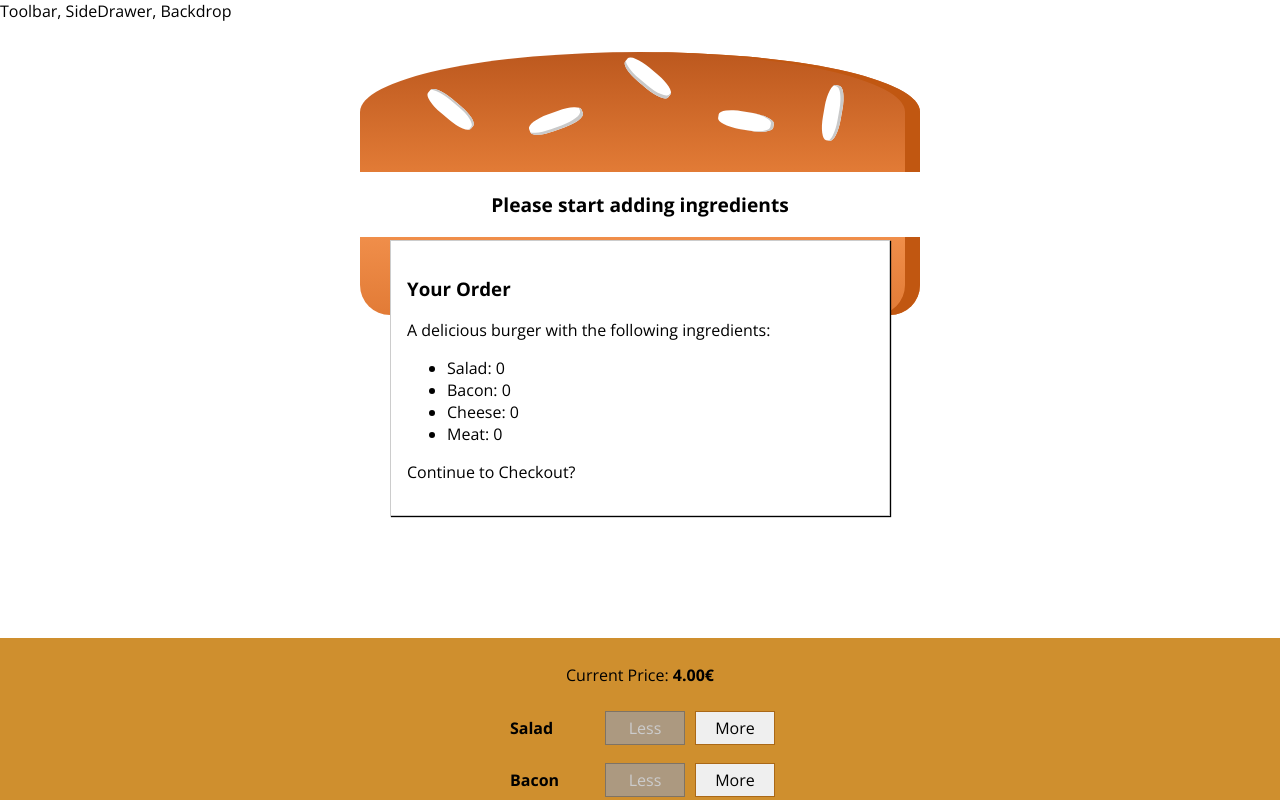
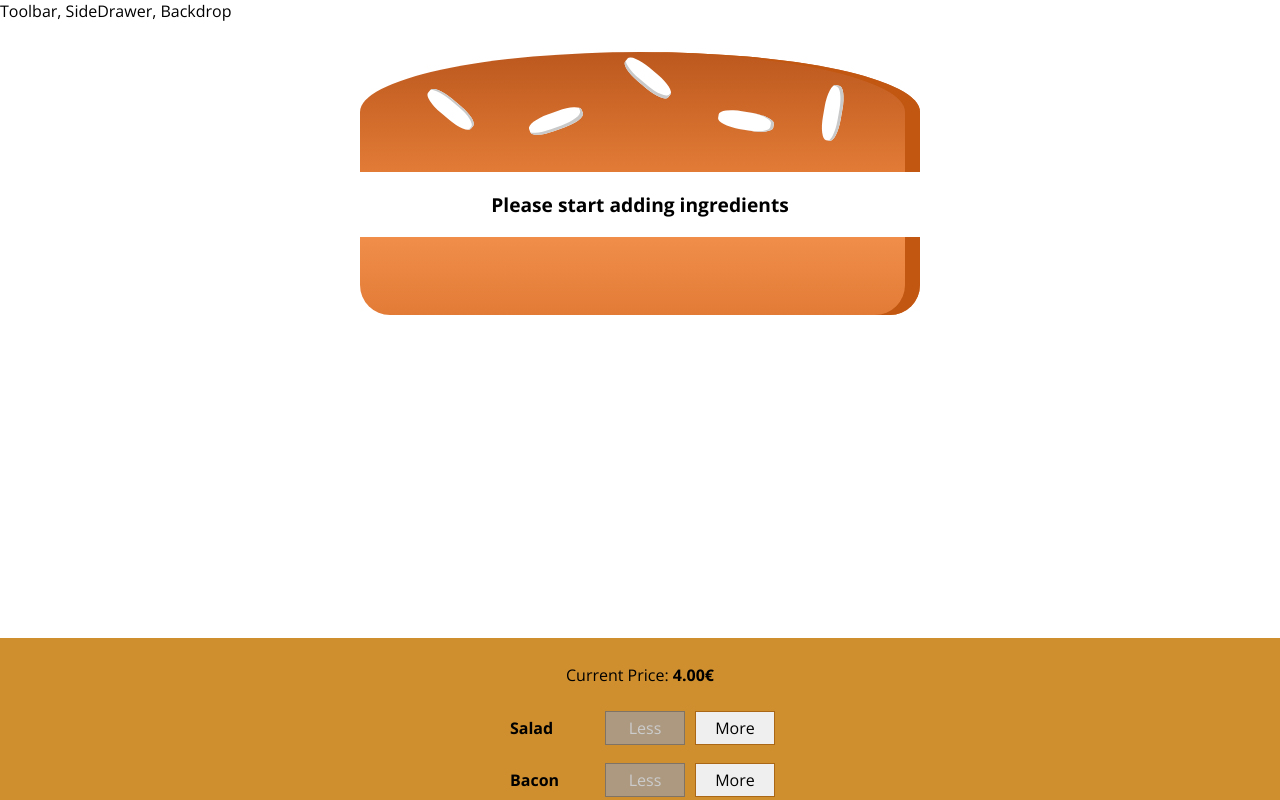
Before and after one commit to diogobcondeco/burger-builder, a React app: page / in a window 1280 px wide. Shown: the top 800 px of the page. Built offline with nearby package versions, Linux system fonts and the light colour scheme.

Commit message:
Showing & Hiding the Modal (with Animation!)

```diff
--- a/src/components/Burger/BuildControls/BuildControls.js
+++ b/src/components/Burger/BuildControls/BuildControls.js
@@ -36,7 +36,8 @@
         ))}
         <button
             className={classes.OrderButton}
-            disabled={!props.purchasable}>Order Now</button>
+            disabled={!props.purchasable}
+            onClick={props.ordered}>Order Now</button>
     </div>
 );
 
--- a/src/components/UI/Modal/Modal.js
+++ b/src/components/UI/Modal/Modal.js
@@ -2,7 +2,13 @@
 import classes from './Modal.css';
 
 const modal = (props) => (
-    <div className={classes.Modal}>
+    <div
+        className={classes.Modal}
+        style={{
+            transform: props.show ? 'translateY(0)' : 'translateY(-100vh)',
+            opacity: props.show ? '1' : '0'
+        }}
+    >
         {props.children}
     </div>
 );
--- a/src/containers/BurgerBuilder/BurgerBuilder.js
+++ b/src/containers/BurgerBuilder/BurgerBuilder.js
@@ -27,6 +27,7 @@
         },
         totalPrice: 4,
         purchasable: false,
+        purchasing: false,
     };
 
     updatePurchaseState(ingredients) {
@@ -77,6 +78,10 @@
         this.updatePurchaseState(updatedIngredients);
     }
 
+    purchaseHandler = () => {
+        this.setState({ purchasing: true });
+    }
+
     render() {
         const disabledInfo = {
             ...this.state.ingredients
@@ -88,7 +93,7 @@
 
         return (
             <Aux>
-                <Modal>
+                <Modal show={this.state.purchasing}>
                     <OrderSummary ingredients={this.state.ingredients} />
                 </Modal>
                 <Burger ingredients={this.state.ingredients} />
@@ -98,6 +103,7 @@
                     ingredientRemoved={this.removeIngredientHandler}
                     purchasable={this.state.purchasable}
                     price={this.state.totalPrice}
+                    ordered={this.purchaseHandler}
                 />
             </Aux>
         );
```
